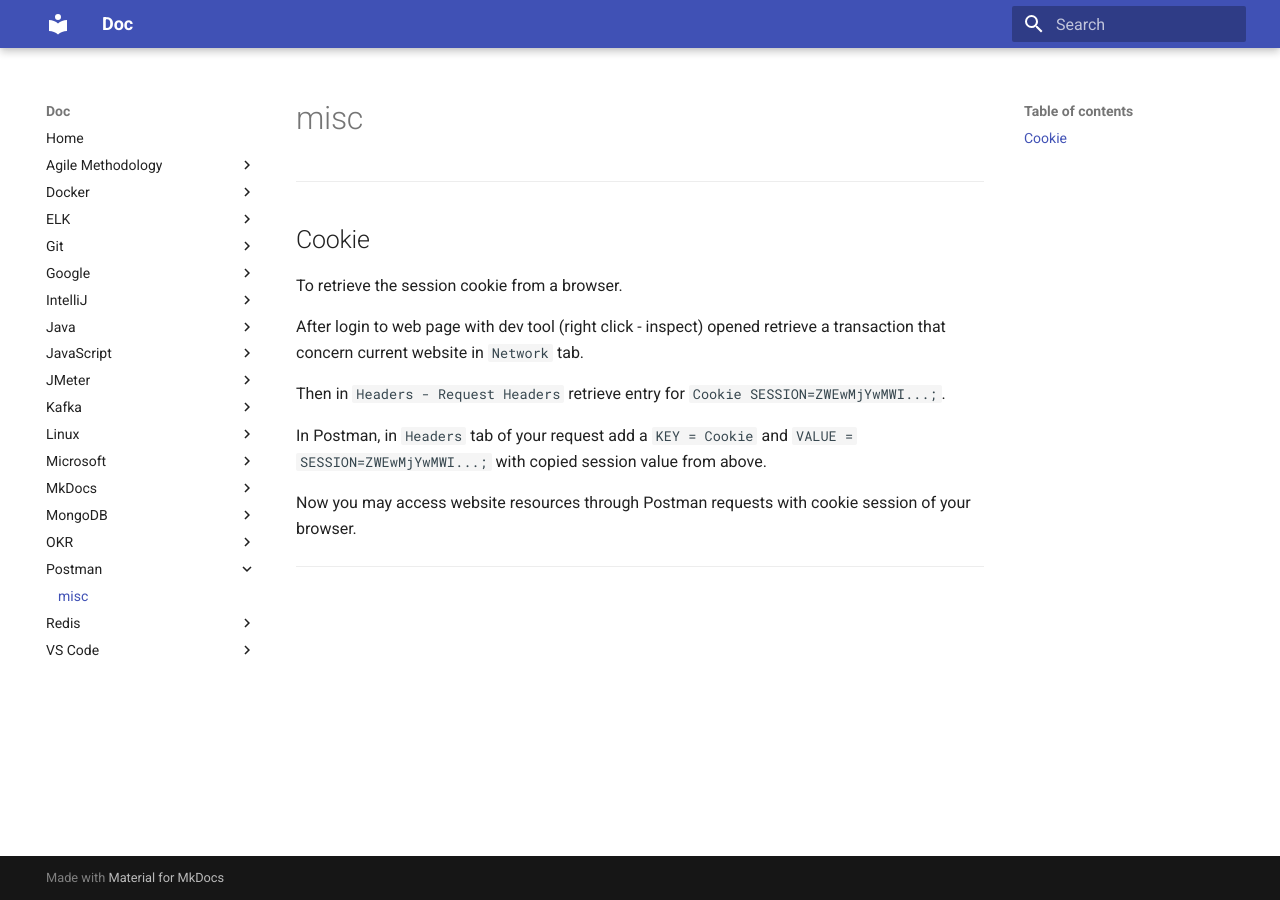
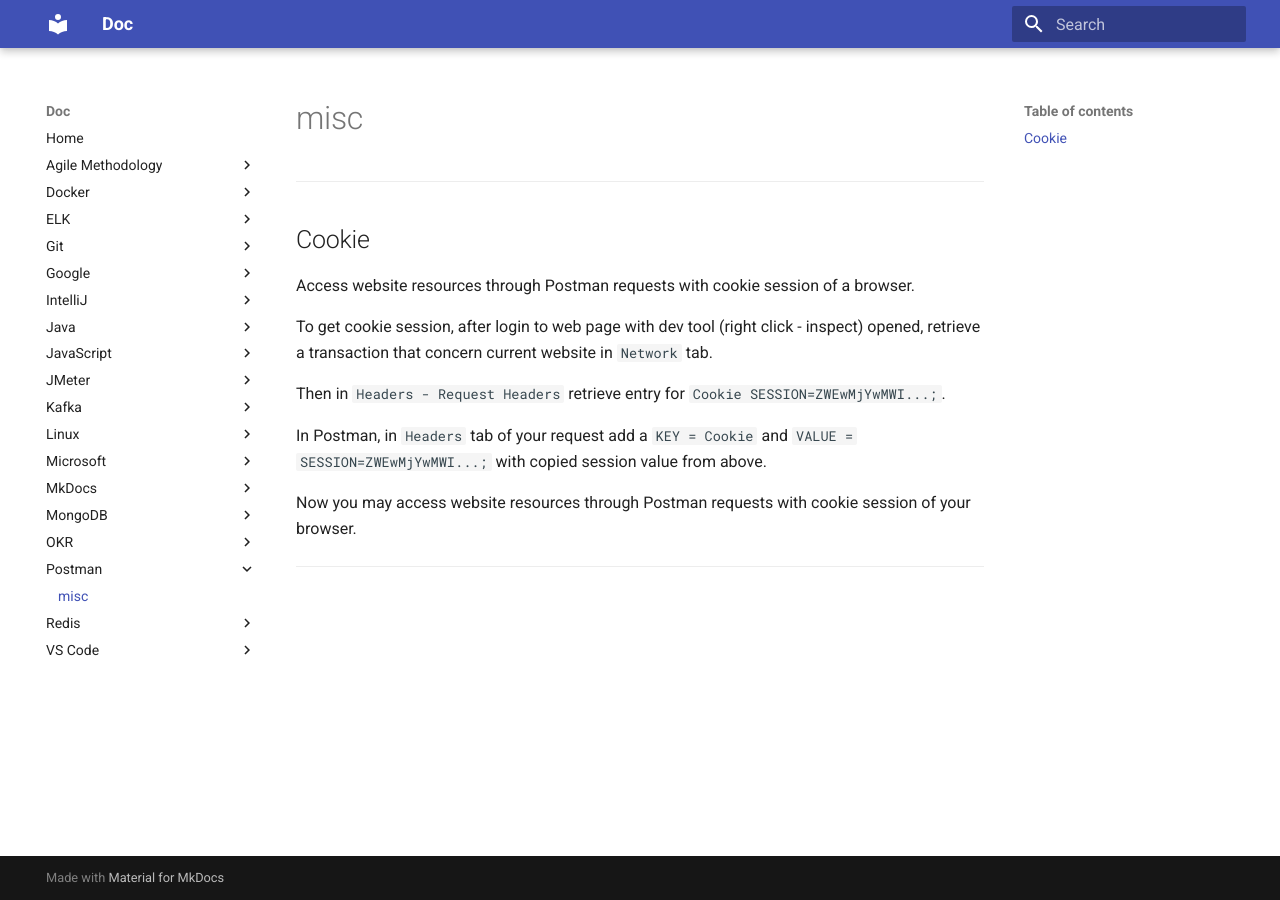
Before and after one commit to oldu73/doc, an MkDocs documentation site: the page built from docs/postman/misc.md, in a window 1280 px wide. Built offline with MkDocs 1.6.1 and Material for MkDocs 9.7.7, drawn with Linux system fonts in a browser that asks for light colours.

Commit message:
postman misc cookie fix

```diff
--- a/docs/postman/misc.md
+++ b/docs/postman/misc.md
@@ -4,9 +4,9 @@
 
 ## Cookie
 
-To retrieve the session cookie from a browser.
+Access website resources through Postman requests with cookie session of a browser.
 
-After login to web page with dev tool (right click - inspect) opened retrieve a transaction that concern current website in `Network` tab.
+To get cookie session, after login to web page with dev tool (right click - inspect) opened, retrieve a transaction that concern current website in `Network` tab.
 
 Then in `Headers - Request Headers` retrieve entry for `Cookie SESSION=ZWEwMjYwMWI...;`.
 
```
